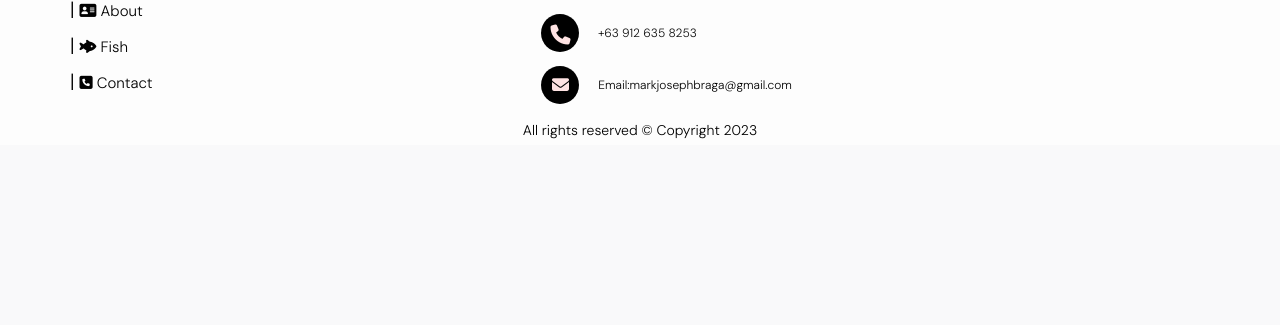
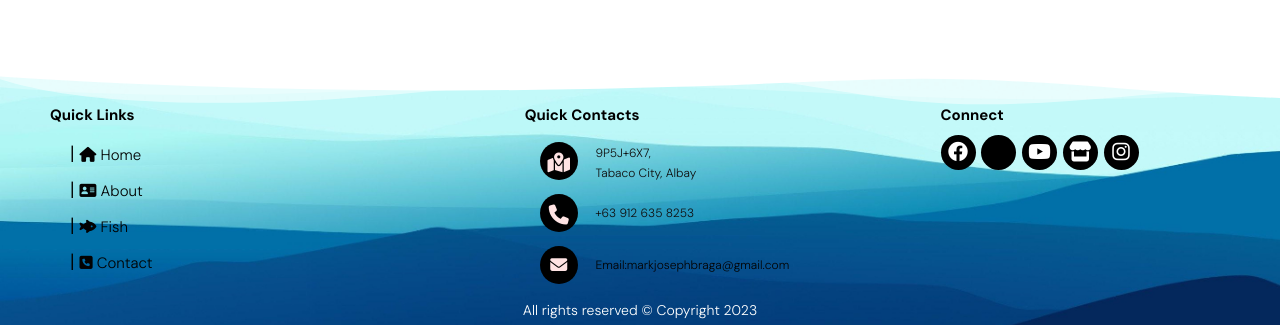
Before and after one commit to marlon1412/Fish_Website, a PHP site: page /home.php in a window 1280 px wide. Shown: the part 3422-3747 px from the top of the page. Before the commit the page ends 3561 px from the top, so only its background shows below. Run offline with PHP 8.4, Linux system fonts and the light colour scheme; data that the repository does not hold is empty; some libraries are stand-ins or nearby versions.

Commit message:
Add files via upload

```diff
--- a/admin/products.php
+++ b/admin/products.php
@@ -92,10 +92,10 @@ if(isset($_GET['delete'])){
       <input type="number" min="0" max="9999999999" required placeholder="enter product price" name="price" onkeypress="if(this.value.length == 10) return false;" class="box">
       <select name="category" class="box" required>
          <option value="" disabled selected>select category --</option>
-         <option value="main dish">Fish</option>
-         <option value="fast food">Fish Product</option>
+         <option value="main dish">Fish Product</option>
+         <option value="fast food">Fish</option>
          <option value="drinks">Others</option>
-         <!-- <option value="desserts">desserts</option> -->
+         <option value="desserts">Fish Food</option>
       </select>
       <input type="file" name="image" class="box" accept="image/jpg, image/jpeg, image/png, image/webp" required>
       <input type="submit" value="add product" name="add_product" class="btn">
--- a/components/footer.php
+++ b/components/footer.php
@@ -1,6 +1,13 @@
 
 <link rel="stylesheet" href="https://cdnjs.cloudflare.com/ajax/libs/font-awesome/6.4.2/css/all.min.css" integrity="sha512-z3gLpd7yknf1YoNbCzqRKc4qyor8gaKU1qmn+CShxbuBusANI9QpRohGBreCFkKxLhei6S9CQXFEbbKuqLg0DA==" crossorigin="anonymous" referrerpolicy="no-referrer" />
 <footer class="footer-distributed">
+<div class="custom-shape-divider-top-1703229176">
+    <svg data-name="Layer 1" xmlns="http://www.w3.org/2000/svg" viewBox="0 0 1200 120" preserveAspectRatio="none">
+        <path d="M0,0V46.29c47.79,22.2,103.59,32.17,158,28,70.36-5.37,136.33-33.31,206.8-37.5C438.64,32.43,512.34,53.67,583,72.05c69.27,18,138.3,24.88,209.4,13.08,36.15-6,69.85-17.84,104.45-29.34C989.49,25,1113-14.29,1200,52.47V0Z" opacity=".25" class="shape-fill"></path>
+        <path d="M0,0V15.81C13,36.92,27.64,56.86,47.69,72.05,99.41,111.27,165,111,224.58,91.58c31.15-10.15,60.09-26.07,89.67-39.8,40.92-19,84.73-46,130.83-49.67,36.26-2.85,70.9,9.42,98.6,31.56,31.77,25.39,62.32,62,103.63,73,40.44,10.79,81.35-6.69,119.13-24.28s75.16-39,116.92-43.05c59.73-5.85,113.28,22.88,168.9,38.84,30.2,8.66,59,6.17,87.09-7.5,22.43-10.89,48-26.93,60.65-49.24V0Z" opacity=".5" class="shape-fill"></path>
+        <path d="M0,0V5.63C149.93,59,314.09,71.32,475.83,42.57c43-7.64,84.23-20.12,127.61-26.46,59-8.63,112.48,12.24,165.56,35.4C827.93,77.22,886,95.24,951.2,90c86.53-7,172.46-45.71,248.8-84.81V0Z" class="shape-fill"></path>
+    </svg>
+</div>
 
         <div class="footer-left">
 
--- a/components/user_header.php
+++ b/components/user_header.php
@@ -44,6 +44,7 @@ if(isset($message)){
          ?>
          <a href="search.php"><i class="fas fa-search"></i></a>
          <a href="cart.php"><i class="fas fa-shopping-cart"></i><span>(<?= $total_cart_items; ?>)</span></a>
+         <a href="/admin/admin_login.php"><i class="fa-solid fa-user-tie"></i></a>
          <div id="user-btn" class="fas fa-user"></div>
          <div id="menu-btn" class="fas fa-bars"></div>
       </div>
--- a/css/style.css
+++ b/css/style.css
@@ -694,7 +694,10 @@ border: 1px solid rgba(255,255,255,0.075);
    text-transform: capitalize;
    color:var(--black);
 }
-
+.contact{
+   margin-top: 100px;
+   margin-bottom: 80px;
+}
 .contact .row{
    display: flex;
    align-items: center;
@@ -1274,14 +1277,24 @@ border: 1px solid rgba(255,255,255,0.15);
 
 
 .footer-distributed{
-	background:#fdfdfd;
+
 	box-shadow: 0 1px 1px 0 rgba(0, 0, 0, 0.12);
 	box-sizing: border-box;
 	width: 100%;
 	text-align: left;
-	font: bold 16px sans-serif;
+	font: bold 16px;
 	padding: 20px 50px 0;
-	height: 250px;
+   height: 100%;
+	min-height: 250px;
+
+   background: url(/images/fish/pxfuel.jpg);
+   background-color: #0c0050;
+
+   background-position: center;
+   background-repeat: no-repeat;
+   background-size: cover;
+   position: relative;
+
 
 
 
@@ -1440,7 +1453,7 @@ border: 1px solid rgba(255,255,255,0.15);
 	color: #000000;
 }
 .footer-distributed .footer--name{
-	color:  #000000;
+	color:  #ffffff;
 	font-size: 14px;
 	font-weight: normal;
 	margin: 10px;
@@ -1588,3 +1601,22 @@ border: 1px solid rgba(255,255,255,0.15);
    position:relative;
    z-index:2;
 }
+.custom-shape-divider-top-1703229176 {
+   position: absolute;
+   top: 0;
+   left: 0;
+   width: 100%;
+   overflow: hidden;
+   line-height: 0;
+}
+
+.custom-shape-divider-top-1703229176 svg {
+   position: relative;
+   display: block;
+   width: calc(137% + 1.3px);
+   height: 32px;
+}
+
+.custom-shape-divider-top-1703229176 .shape-fill {
+   fill: #FFFFFF;
+}
```
Also changed, not shown: admin/update_product.php (+4 -4 lines).
